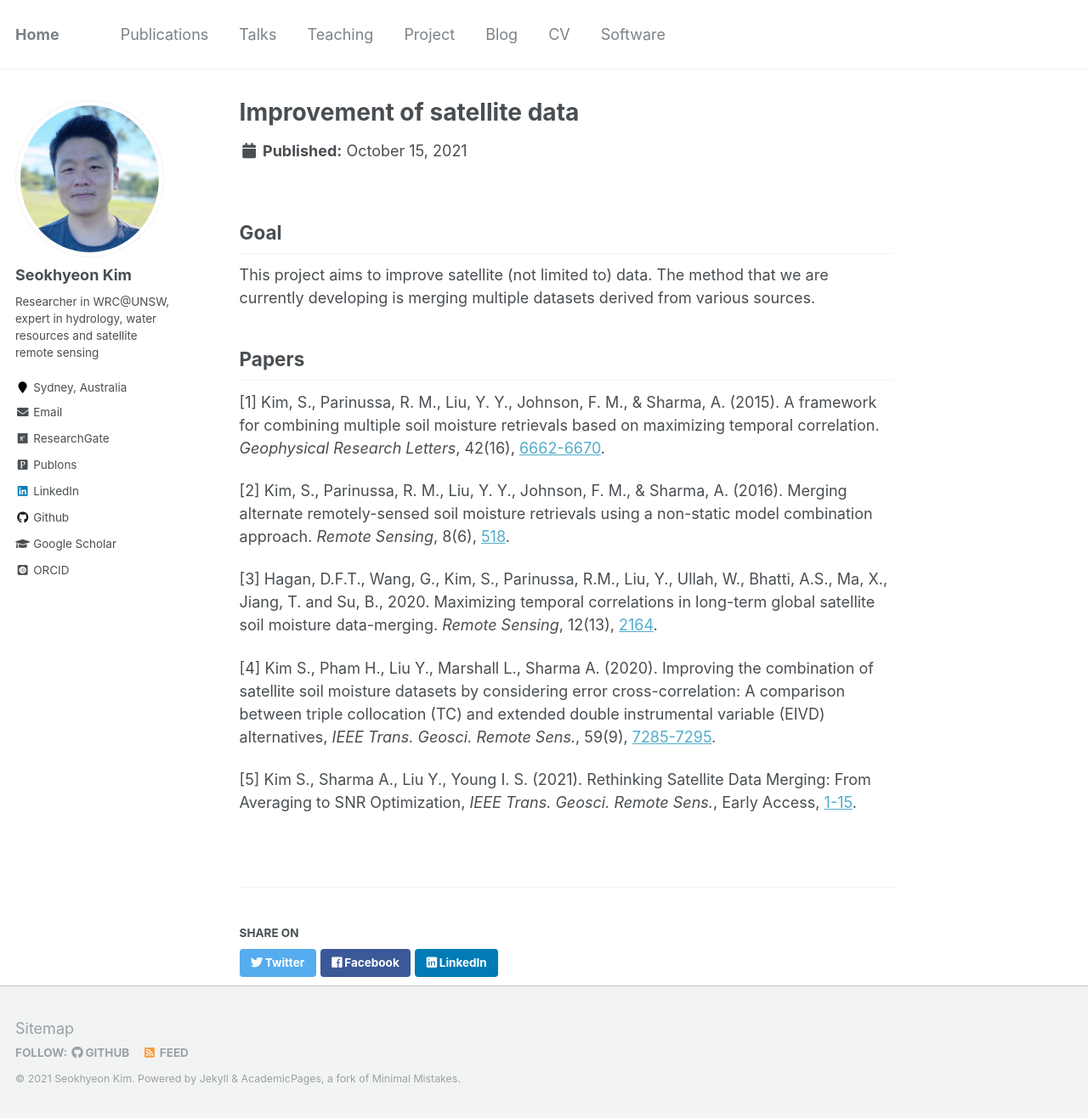
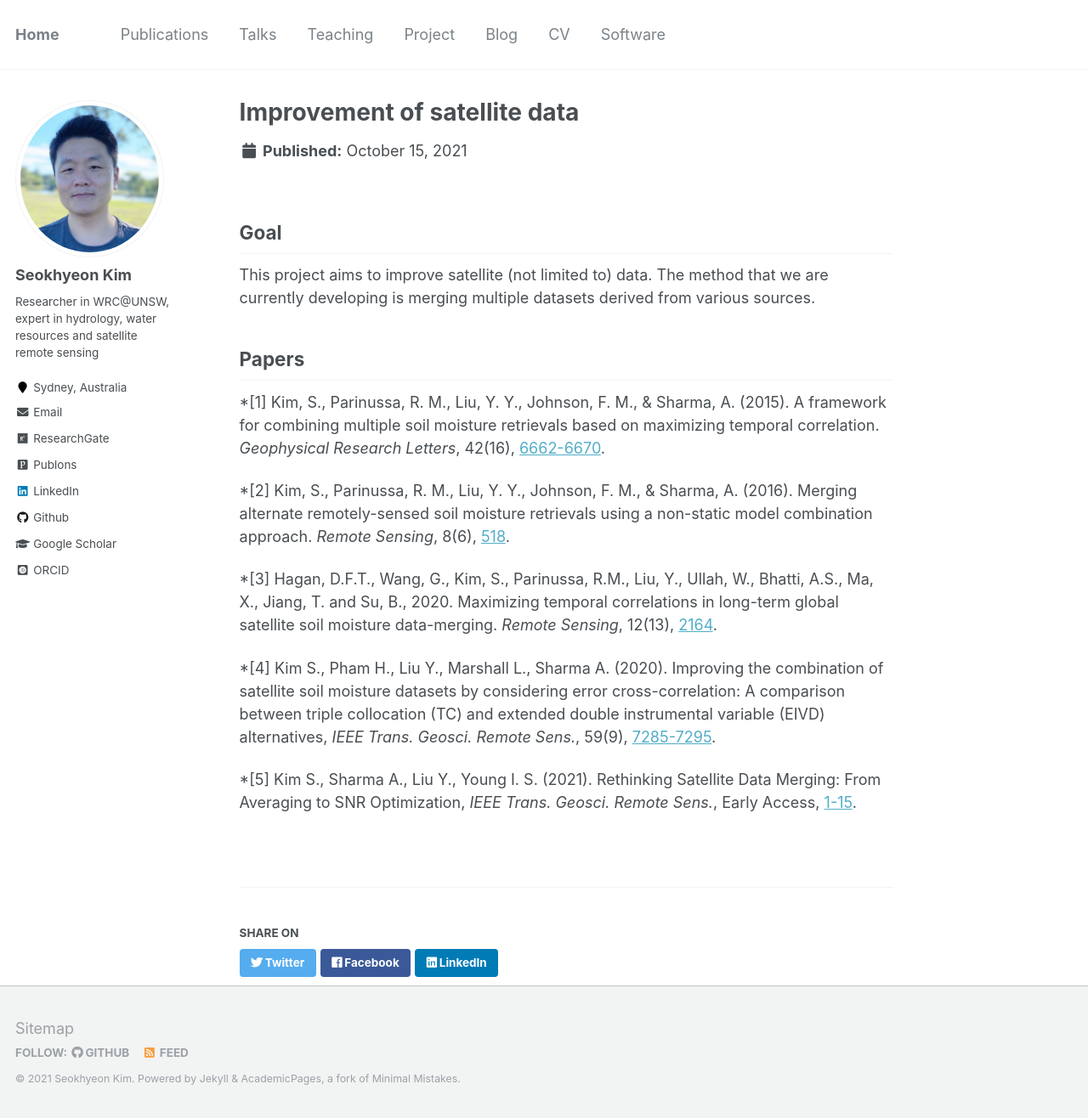
Before and after one commit to uawds/SanghoonJunWater.github.io, a Jekyll site: the page built from _portfolio/project-1_dataImprove.md, in a window 1280 px wide and 1316 px high. Shown: the whole window at 85% size. Built offline with Jekyll 4.4.1, drawn with Linux system fonts in a browser that asks for light colours; some web fonts are replaced.

```diff
--- a/_portfolio/project-1_dataImprove.md
+++ b/_portfolio/project-1_dataImprove.md
@@ -7,12 +7,12 @@ collection: project
 This project aims to improve satellite (not limited to) data. The method that we are currently developing is merging multiple datasets derived from various sources.
 
 ## Papers
-[1]	Kim, S., Parinussa, R. M., Liu, Y. Y., Johnson, F. M., & Sharma, A. (2015). A framework for combining multiple soil moisture retrievals based on maximizing temporal correlation. <i>Geophysical Research Letters</i>, 42(16), <a href="https://steelpl.github.io/publication/2015-07-23-paper-GRL" target="_blank" rel="noopener noreferrer">6662-6670</a>.
+*[1]	Kim, S., Parinussa, R. M., Liu, Y. Y., Johnson, F. M., & Sharma, A. (2015). A framework for combining multiple soil moisture retrievals based on maximizing temporal correlation. <i>Geophysical Research Letters</i>, 42(16), <a href="https://steelpl.github.io/publication/2015-07-23-paper-GRL" target="_blank" rel="noopener noreferrer">6662-6670</a>.
 
-[2]	Kim, S., Parinussa, R. M., Liu, Y. Y., Johnson, F. M., & Sharma, A. (2016). Merging alternate remotely-sensed soil moisture retrievals using a non-static model combination approach. <i>Remote Sensing</i>, 8(6), <a href="https://steelpl.github.io/publication/2016-06-21-paper-RS" target="_blank" rel="noopener noreferrer">518</a>.
+*[2]	Kim, S., Parinussa, R. M., Liu, Y. Y., Johnson, F. M., & Sharma, A. (2016). Merging alternate remotely-sensed soil moisture retrievals using a non-static model combination approach. <i>Remote Sensing</i>, 8(6), <a href="https://steelpl.github.io/publication/2016-06-21-paper-RS" target="_blank" rel="noopener noreferrer">518</a>.
 
-[3]	Hagan, D.F.T., Wang, G., Kim, S., Parinussa, R.M., Liu, Y., Ullah, W., Bhatti, A.S., Ma, X., Jiang, T. and Su, B., 2020. Maximizing temporal correlations in long-term global satellite soil moisture data-merging. <i>Remote Sensing</i>, 12(13), <a href="https://steelpl.github.io/publication/2020-07-07-paper-RS" target="_blank" rel="noopener noreferrer">2164</a>.
+*[3]	Hagan, D.F.T., Wang, G., Kim, S., Parinussa, R.M., Liu, Y., Ullah, W., Bhatti, A.S., Ma, X., Jiang, T. and Su, B., 2020. Maximizing temporal correlations in long-term global satellite soil moisture data-merging. <i>Remote Sensing</i>, 12(13), <a href="https://steelpl.github.io/publication/2020-07-07-paper-RS" target="_blank" rel="noopener noreferrer">2164</a>.
 
-[4]	Kim S., Pham H., Liu Y., Marshall L., Sharma A. (2020). Improving the combination of satellite soil moisture datasets by considering error cross-correlation: A comparison between triple collocation (TC) and extended double instrumental variable (EIVD) alternatives, <i>IEEE Trans. Geosci. Remote Sens.</i>, 59(9), <a href="https://steelpl.github.io/publication/2020-11-02-paper-IEEE_TGRS" target="_blank" rel="noopener noreferrer">7285-7295</a>.
+*[4]	Kim S., Pham H., Liu Y., Marshall L., Sharma A. (2020). Improving the combination of satellite soil moisture datasets by considering error cross-correlation: A comparison between triple collocation (TC) and extended double instrumental variable (EIVD) alternatives, <i>IEEE Trans. Geosci. Remote Sens.</i>, 59(9), <a href="https://steelpl.github.io/publication/2020-11-02-paper-IEEE_TGRS" target="_blank" rel="noopener noreferrer">7285-7295</a>.
 
-[5]	Kim S., Sharma A., Liu Y., Young I. S. (2021). Rethinking Satellite Data Merging: From Averaging to SNR Optimization, <i>IEEE Trans. Geosci. Remote Sens.</i>, Early Access, <a href="https://steelpl.github.io/publication/2021-08-18-paper-IEEE_TGRS" target="_blank" rel="noopener noreferrer">1-15</a>.
+*[5]	Kim S., Sharma A., Liu Y., Young I. S. (2021). Rethinking Satellite Data Merging: From Averaging to SNR Optimization, <i>IEEE Trans. Geosci. Remote Sens.</i>, Early Access, <a href="https://steelpl.github.io/publication/2021-08-18-paper-IEEE_TGRS" target="_blank" rel="noopener noreferrer">1-15</a>.
```
